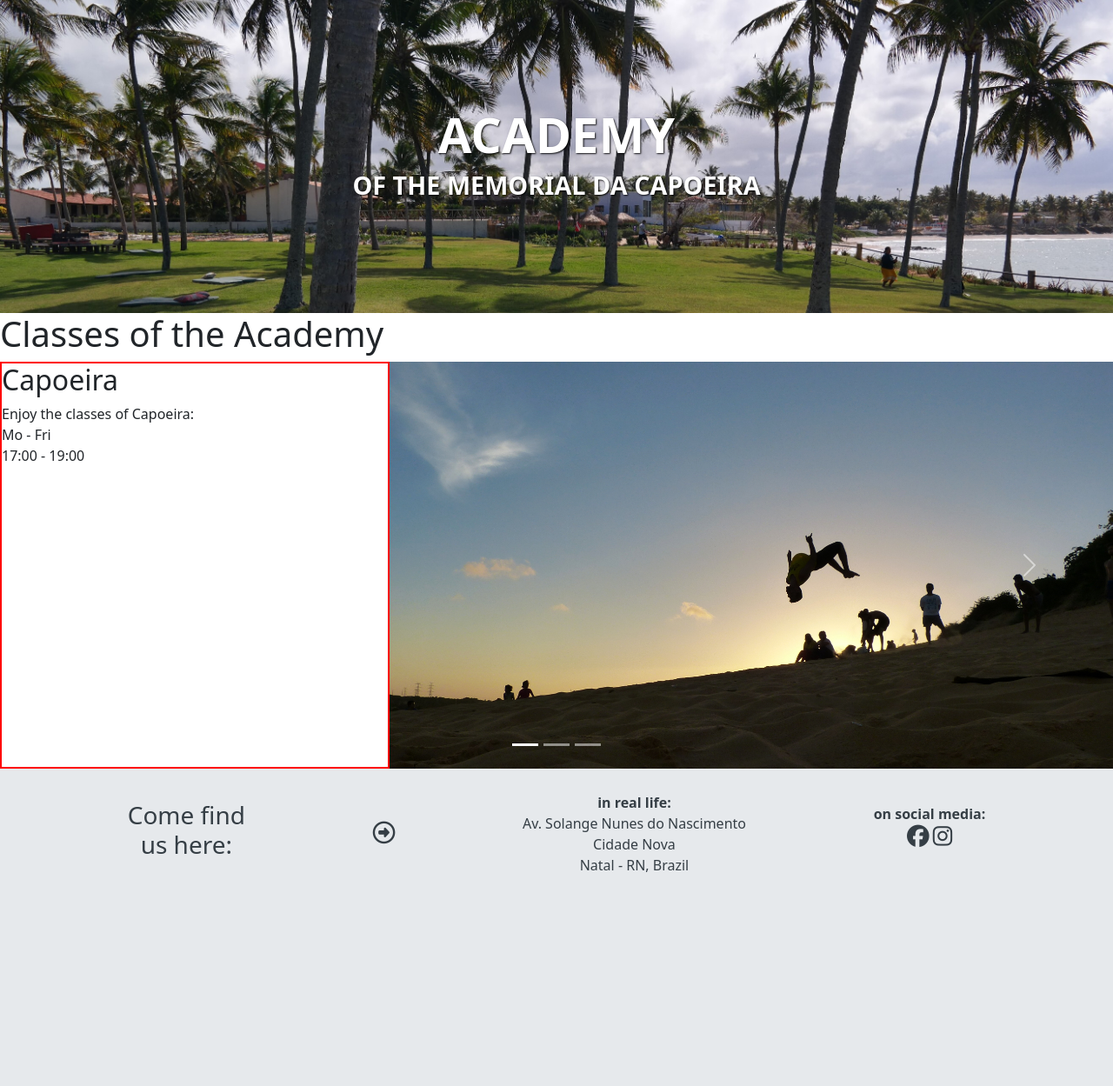
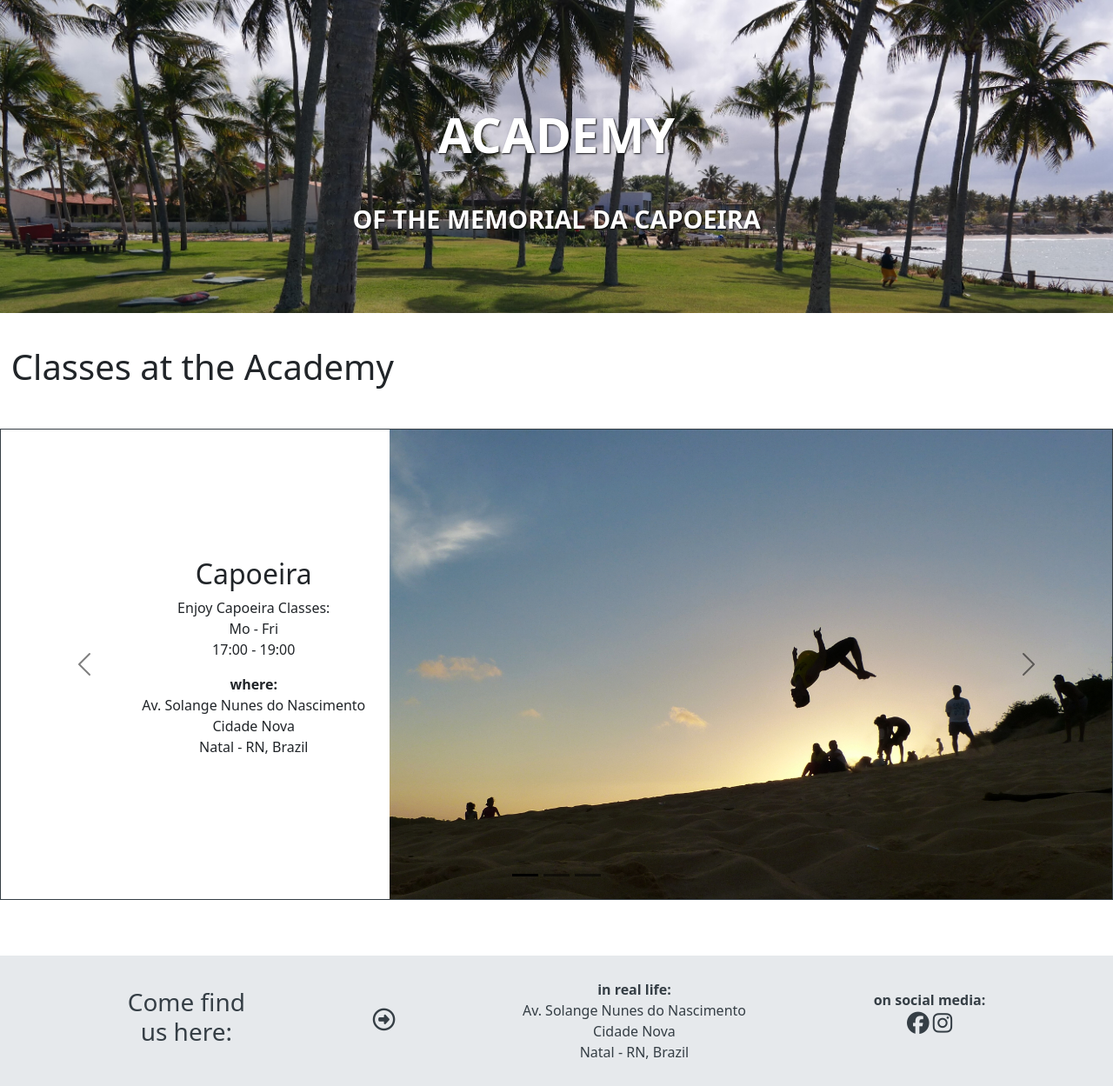
Before and after one commit to ellikarg/firsteverfullstack, a Django app: page /academy/ in a window 1280 px wide. Shown: the part 85-1334 px from the top of the page at 87% size. Before the commit the page ends 1088 px from the top, so only its background shows below. Run offline with Django 3.2, Linux system fonts and the light colour scheme; some libraries are stand-ins or nearby versions.

Commit message:
feat: add bootstrap carousel to academy page

```diff
--- a/static/css/style.css
+++ b/static/css/style.css
@@ -24,6 +24,13 @@
 .nav-item li {
     color: #353E45;
 }
+
+/* headings */
+
+h1 {
+    padding: 3% 1%;
+}
+
 
 /* banner */
 
@@ -106,35 +113,62 @@
 
 /* carousel */
 
+.carousel {
+    border: 1px solid #353E45;
+}
+
 .carousel-item {
     max-width: 100%;
-    max-height: 30rlh;
+    height: 30rlh;
 }
 
 .carousel-flex {
     display: flex;
     flex-direction: row;
+    height: 100%;
+    align-items: center;
 }
 
 .carousel-flex-text {
-    border: 2px solid red;
+    display: flex;
     width: 35%;
+    justify-content: flex-end;
 }
 
-.carousel-flex-text-centered {
-    top: 50%;
+.classes {
+    width: 70%;
     text-align: center;
+
 }
 
 .carousel-flex-img {
+    background-size: cover;
+    background-position: center;
     width: 65%;
+    height: 30rlh;
+    vertical-align: middle;
 }
+
+#capoeira-class {
+    background-image: url('../images/classes_1.JPG');
+}
+
+#yoga-class {
+    background-image: url('../images/classes_2.JPG');
+    background-position: bottom;
+}
+
+#surf-class {
+    background-image: url('../images/classes_3.jpg');
+}
+
 
 /* footer */
 
 .footer {
     height: 150px;
     background-color: #E6E9EC;
+    margin-top: 5%;
 }
 
 .footer-flex {
--- a/templates/hostel/academy.html
+++ b/templates/hostel/academy.html
@@ -8,10 +8,10 @@
 </div>
 
 <div>
-    <h1>Classes of the Academy</h1>
+    <h1>Classes at the Academy</h1>
 </div>
 
-<div id="carouselExampleIndicators" class="carousel slide">
+<div id="carouselExampleIndicators" class="carousel carousel-dark slide">
     <div class="carousel-indicators">
         <button type="button" data-bs-target="#carouselExampleIndicators" data-bs-slide-to="0" class="active"
             aria-current="true" aria-label="Slide 1"></button>
@@ -24,18 +24,40 @@
         <div class="carousel-item active">
             <div class="carousel-flex">
                 <div class="carousel-flex-text">
+                    <div class="classes">
                         <h2>Capoeira</h2>
-                        <p>Enjoy the classes of Capoeira:<br>Mo - Fri<br>17:00 - 19:00</p>
+                        <p>Enjoy Capoeira Classes:<br>Mo - Fri<br>17:00 - 19:00</p>
+                        <p><strong>where:</strong><br>Av. Solange Nunes do Nascimento<br>Cidade Nova<br>Natal -
+                            RN, Brazil</p>
+                    </div>
                 </div>
-                <div class="carousel-flex-img"><img src="../static/images/classes_1.JPG" class="d-block w-100"
-                        alt="..."></div>
+                <div class="carousel-flex-img" id="capoeira-class"></div>
             </div>
         </div>
         <div class="carousel-item">
-            <img src="../static/images/classes_2.JPG" class="d-block w-100" alt="...">
+            <div class="carousel-flex">
+                <div class="carousel-flex-text">
+                    <div class="classes">
+                        <h2>Yoga</h2>
+                        <p>Enjoy Yoga Classes:<br>Tue, Thu<br>8:00 - 9:30</p>
+                        <p><strong>where:</strong><br>Av. Solange Nunes do Nascimento<br>Cidade Nova<br>Natal -
+                            RN, Brazil</p>
+                    </div>
+                </div>
+                <div class="carousel-flex-img" id="yoga-class"></div>
+            </div>
         </div>
         <div class="carousel-item">
-            <img src="../static/images/classes_3.jpg" class="d-block w-100" alt="...">
+            <div class="carousel-flex">
+                <div class="carousel-flex-text">
+                    <div class="classes">
+                        <h2>Surfing</h2>
+                        <p>Enjoy Surfing Classes:<br>by prior arrangement<br>3 or 6-day-Courses</p>
+                        <p><strong>where:</strong><br>Praia de Madeiro<br>Pipa<br>RN, Brazil</p>
+                    </div>
+                </div>
+                <div class="carousel-flex-img" id="surf-class"></div>
+            </div>
         </div>
     </div>
     <button class="carousel-control-prev" type="button" data-bs-target="#carouselExampleIndicators"
```
Also changed, not shown: static/images/classes_3.jpg.
